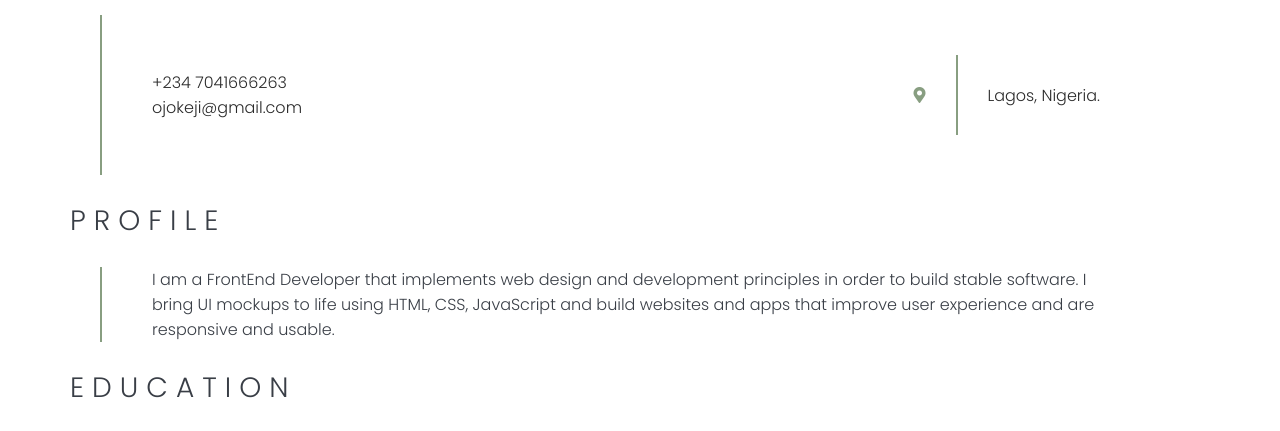
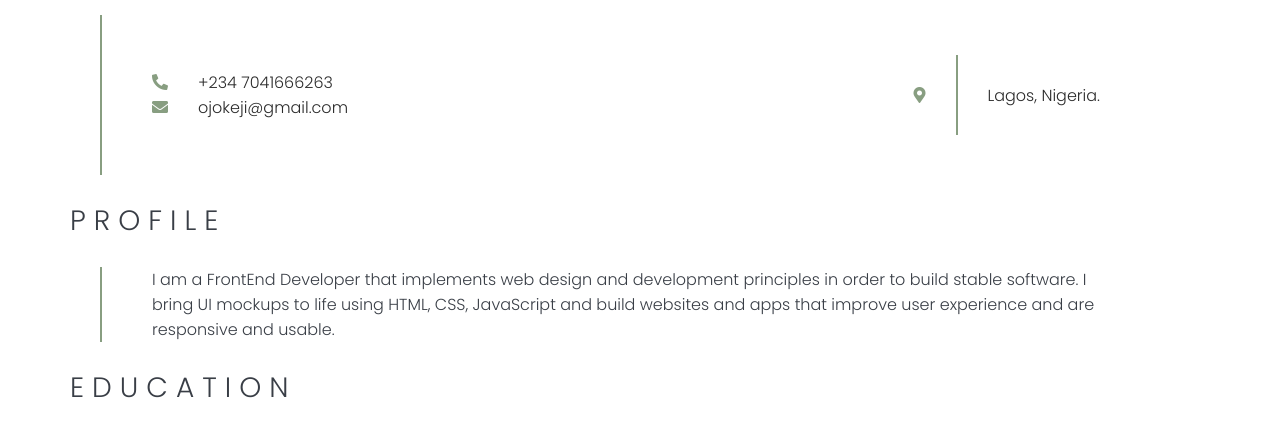
Before and after one commit to Keji-so/resume, a plain HTML site: page index.html in a window 1280 px wide. Shown: the part 341-772 px from the top of the page. Drawn offline with Linux system fonts and the light colour scheme.

Commit message:
removed project links

```diff
--- a/index.html
+++ b/index.html
@@ -23,8 +23,14 @@
 
       <div class="contact-info">
           <div class="contact">
-              <div class="phone">+234 7041666263</div>
-              <div class="email">ojokeji@gmail.com</div>
+              <div class="phone">
+                 <div class="logo call"><i class="fas fa-phone-alt"></i></div>
+                 <div>+234 7041666263</div>
+            </div>
+              <div class="email">
+                 <div class="logo mail"><i class="fas fa-envelope"></i></div>
+                 <div>ojokeji@gmail.com</div>
+             </div>
           </div>
 
           <div class="location">
@@ -111,10 +117,6 @@
       <div class="projects">
         <div class="heading">PROJECTS</div>
         <div class="summary proj">
-            Projects can be found on my portfolio website  at <a href="https://keji.netlify.app">keji.netlify.app</a>
-            <br>
-            <b>Github</b> - <a href="https://github.com/Keji-so">github.com/Keji-so</a>
-            <br>
             <b>Linkedin</b> - <a href="https://linkedin.com/in/morenikeji-ojo/">linkedin.com/in/morenikeji-ojo/</a></div>
         </div>
 
--- a/style.css
+++ b/style.css
@@ -72,6 +72,12 @@ body {
     align-items: center;
 }
 
+.email, .phone {
+    display: flex;
+}
+
+
+
 .location {
     display: flex;
     align-items: center;
@@ -81,6 +87,10 @@ body {
 .logo {
     color: #889E81;
     padding: 0 30px;
+}
+
+.call, .mail {
+    padding-left: 0;
 }
 
 .address {
```
